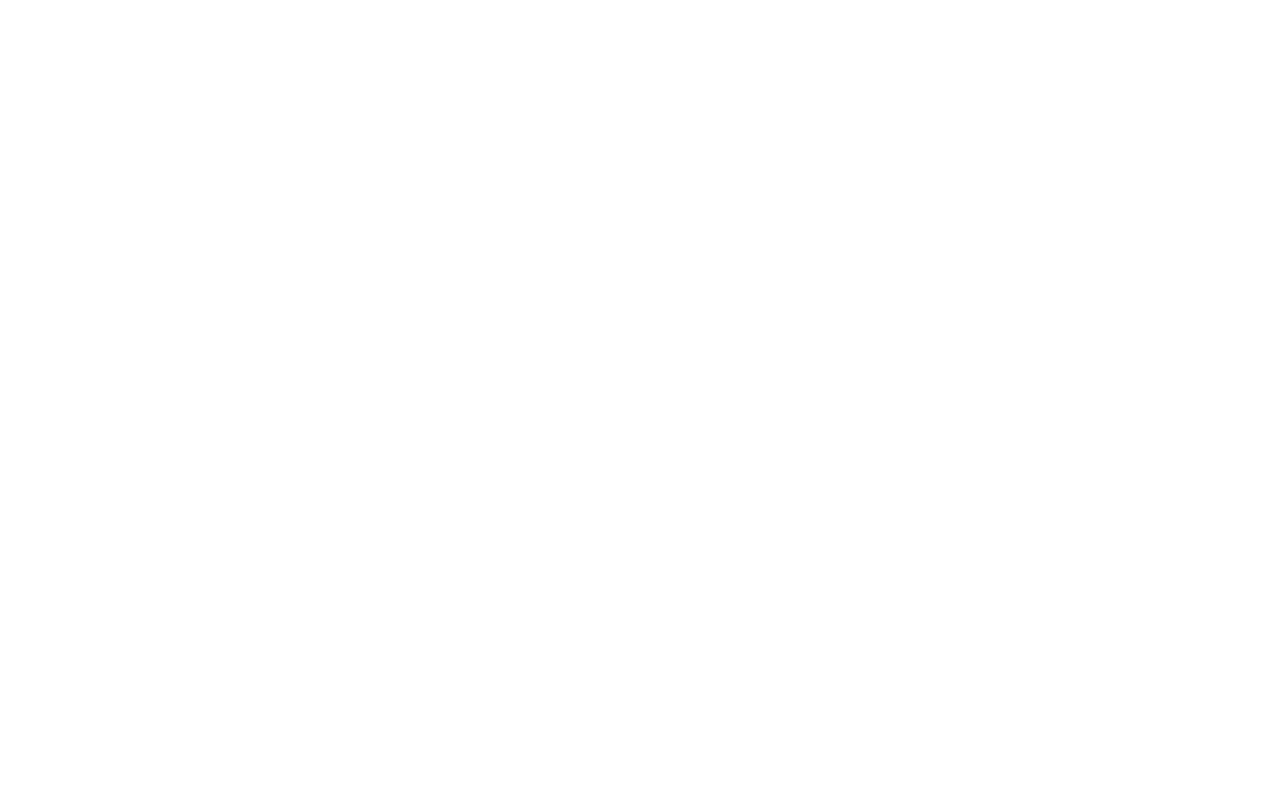
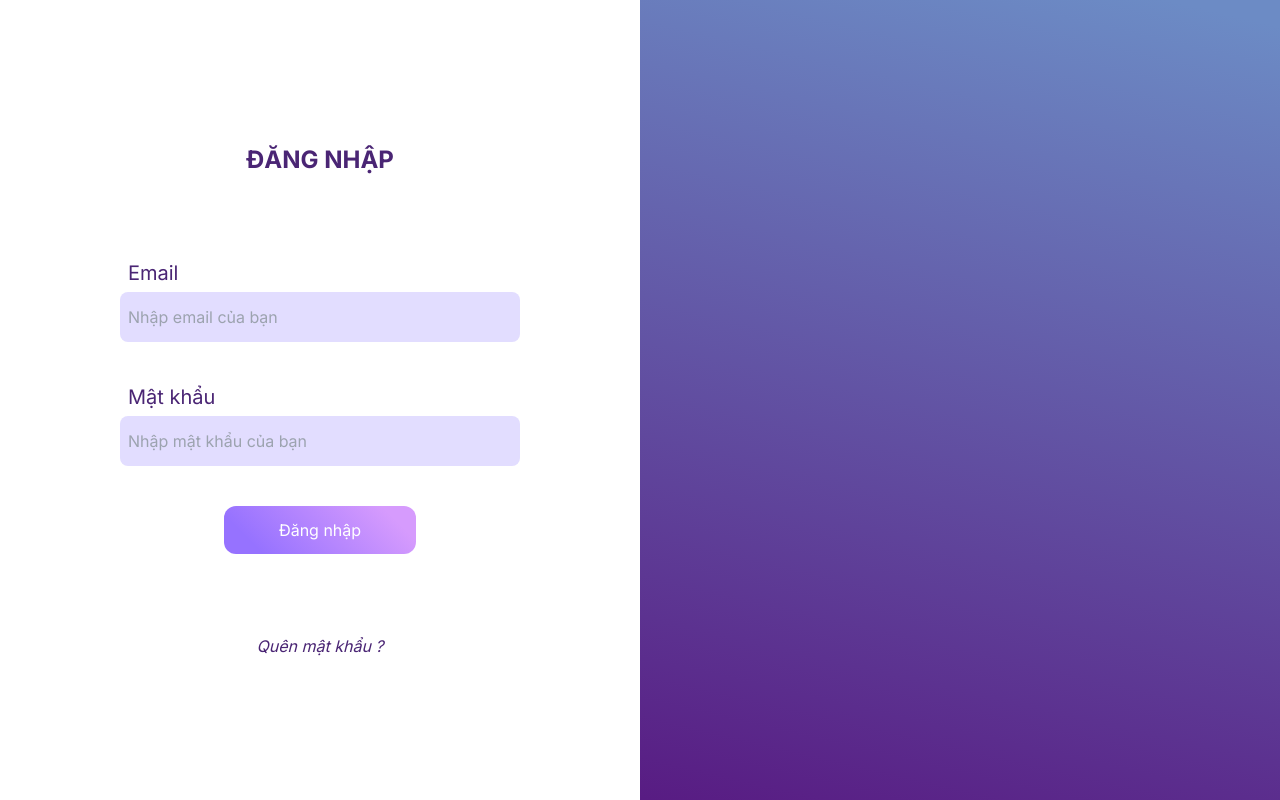
Before and after one commit to maidat304/SelfED, a React (Vite) app: page /login in a window 1280 px wide. Before the commit this address had no page. Built offline with nearby package versions, Linux system fonts and the light colour scheme.

Commit message:
ADD: login page

```diff
--- a/src/App.tsx
+++ b/src/App.tsx
@@ -1,12 +1,14 @@
 
 import { BrowserRouter as Router, Routes, Route } from 'react-router-dom'
 import Welcome from './pages/Welcome'
+import Login from './pages/Login'
 
 function App() {
   return (
     <Router>
       <Routes>
         <Route path="/" element={<Welcome />} />
+        <Route path="/login" element={<Login />} />
       </Routes>
     </Router>
   )
--- a/src/components/Welcome/Header.tsx
+++ b/src/components/Welcome/Header.tsx
@@ -1,3 +1,5 @@
+import { Link } from "react-router-dom";
+
 function Header() {
   return (
     <div className="relative bg-balloon bg-cover w-screen h-screen items-center flex flex-col justify-center">
@@ -29,6 +31,7 @@
             />
           </svg>
         </button>
+        <Link to="/login">
           <button className="pb-[20px] pt-[20px] px-[37px] rounded-full bg-[#4A2574] flex items-center gap-[20.289px]">
             <span className="text-white text-[24px]">
               Sử dụng tại trình duyệt
@@ -58,6 +61,7 @@
               </defs>
             </svg>
           </button>
+        </Link>
       </div>
     </div>
   );
--- a/src/pages/Login/index.tsx
+++ b/src/pages/Login/index.tsx
@@ -0,0 +1,38 @@
+function Login() {
+  return (
+    <div className="flex">
+      <div className="flex flex-col items-center justify-center bg-white w-screen">
+        <div className="text-[#4A2574] text-[24px] font-bold text-center">
+          ĐĂNG NHẬP
+        </div>
+        <div className="flex flex-col mt-20 gap-1">
+          <span className="text-[#4A2574] text-[20px] font-normal ml-2">
+            Email
+          </span>
+          <input
+            type="text"
+            className="bg-[#E2DDFF] w-[400px] h-[50px] rounded-lg pl-2 focus:outline-none"
+            placeholder="Nhập email của bạn"
+          />
+        </div>
+        <div className="flex flex-col mt-10 gap-1">
+          <span className="text-[#4A2574] text-[20px] font-normal ml-2">
+            Mật khẩu
+          </span>
+          <input
+            type="text"
+            className="bg-[#E2DDFF] w-[400px] h-[50px] rounded-lg pl-2 focus:outline-none"
+            placeholder="Nhập mật khẩu của bạn"
+          />
+        </div>
+        <button className="bg-ornament-color text-white mt-10 w-48 h-12 rounded-xl">
+          Đăng nhập
+        </button>
+        <span className="text-[#4A2574] text-[16px] font-normal mt-20 italic">Quên mật khẩu ?</span>
+      </div>
+      <div className="bg-custom-gradient h-screen w-screen" />
+    </div>
+  );
+}
+
+export default Login;
--- a/tailwind.config.js
+++ b/tailwind.config.js
@@ -5,6 +5,10 @@
     extend: {
       backgroundImage: {
         balloon: "url('./src/assets/welcome-bg.webp')",
+        "custom-gradient":
+          "linear-gradient(193deg, #6C8BC5 2.78%, #581C83 99.77%)",
+        "ornament-color":
+          "linear-gradient(225deg, #D69BFD 14.43%, #9672FF 83.78%)",
       },
     },
   },
```
Lines whose indentation alone changed are shown as unchanged.
